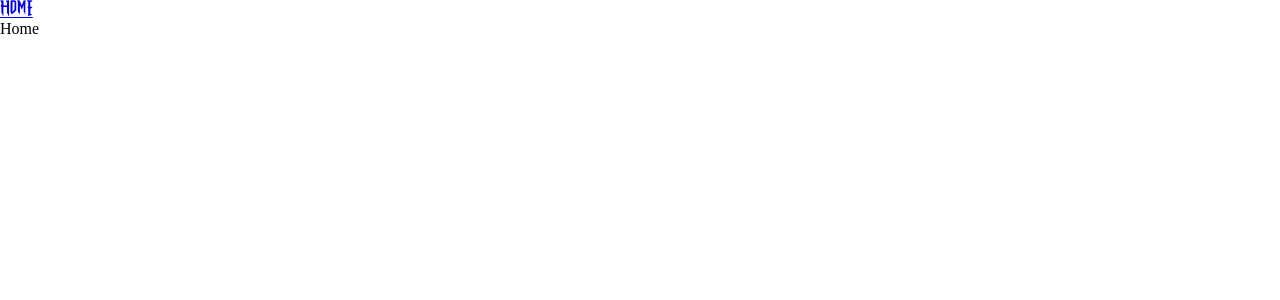
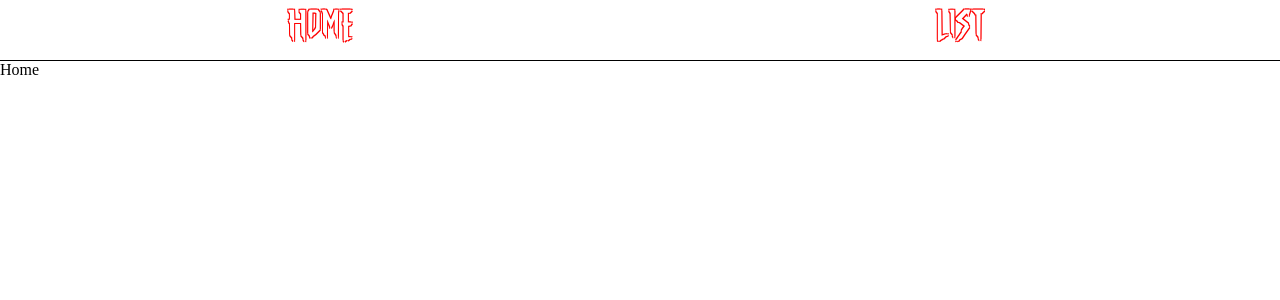
Before and after one commit to FlorentCmb/spider-verse, a React (Create React App) app: page / in a window 1280 px wide. Shown: the top 300 px of the page. Built offline with nearby package versions, Linux system fonts and the light colour scheme.

Commit message:
Add style to header Links

```diff
--- a/src/components/Header.css
+++ b/src/components/Header.css
@@ -1,4 +1,27 @@
 /* Header style */
+
 .Header {
+    height: 60px;
+    width: 100%;
+    border-bottom: 1px solid black;
+    display: flex;
+    flex-flow: row wrap;
+    justify-content: space-around;
+}
+
+.Header * {
     font-family: 'The Amazing Spider-Man';
+    font-size: 200%;
+    text-decoration: none;
+    text-shadow: #ff0000 1px 1px, #ff0000 -1px 1px, #ff0000 -1px -1px, #ff0000 1px -1px;
+    color: white;
+    margin: auto;
+    text-align: center;
+    transition-duration: 0.5s;
+    width: 50%;
+    height: auto;
 }
+
+.Header *:hover {
+    color: black;
+}
--- a/src/components/Header.js
+++ b/src/components/Header.js
@@ -12,6 +12,7 @@ export default class Header extends React.Component {
         return(
             <div className="Header">
                 <Link to='/'>HOME</Link>
+                <Link to='/'>LIST</Link>
             </div>
         )
     }
--- a/src/index.css
+++ b/src/index.css
@@ -3,4 +3,6 @@ body {
   -webkit-font-smoothing: antialiased;
   -moz-osx-font-smoothing: grayscale;
   padding: 0;
+  width: 100%;
+  height: 100%;
 }
```
